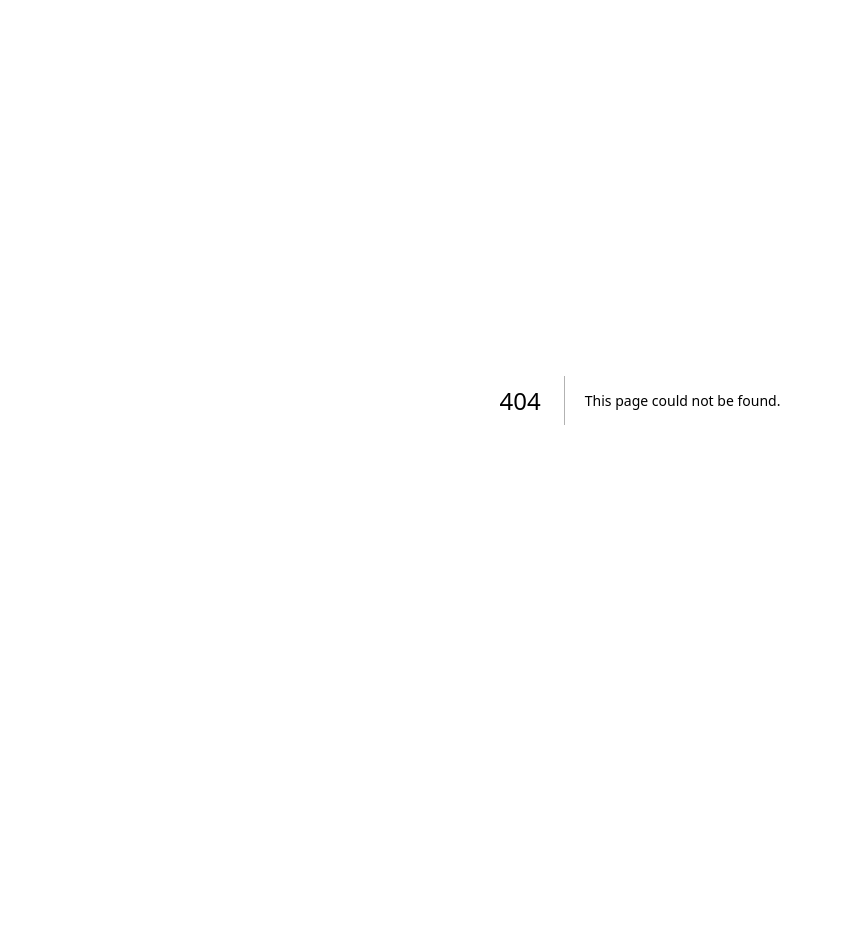
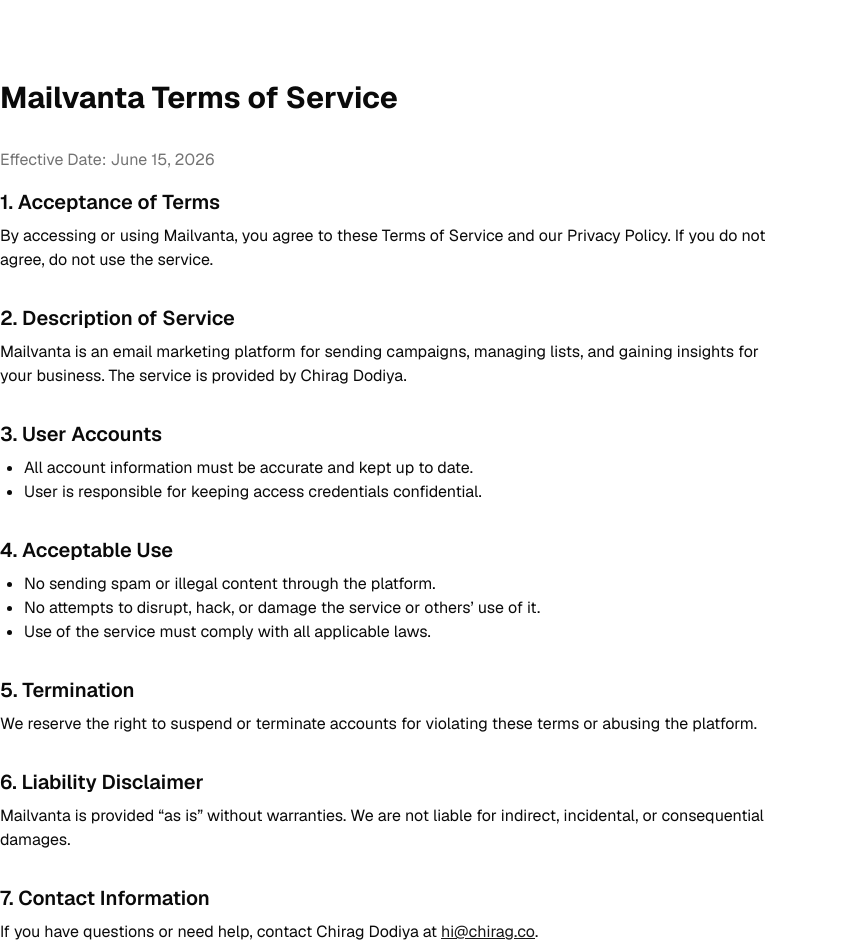
Before and after one commit to chiragbidx/theme-river-lkm, a Next.js app: page /terms in a window 1280 px wide. Before the commit this address had no page. Shown: the top 952 px of the page, without its empty margins (0-843 px from the left). Before the commit the page ends 800 px from the top, so only its background shows below. Built offline with nearby package versions, Linux system fonts and the light colour scheme.

Commit message:
Mailvanta Terms of Service

```diff
--- /dev/null
+++ b/app/terms/page.tsx
@@ -0,0 +1,76 @@
+import React from "react";
+
+export default function TermsOfServicePage() {
+  return (
+    <main className="container max-w-3xl py-20">
+      <h1 className="text-3xl font-bold mb-8">Mailvanta Terms of Service</h1>
+      <p className="mb-4 text-muted-foreground">
+        Effective Date: June 15, 2026
+      </p>
+
+      <section className="mb-8">
+        <h2 className="font-semibold text-xl mb-2">1. Acceptance of Terms</h2>
+        <p>
+          By accessing or using Mailvanta, you agree to these Terms of Service and our Privacy Policy.
+          If you do not agree, do not use the service.
+        </p>
+      </section>
+
+      <section className="mb-8">
+        <h2 className="font-semibold text-xl mb-2">2. Description of Service</h2>
+        <p>
+          Mailvanta is an email marketing platform for sending campaigns, managing lists, and gaining insights for your business. The service is provided by Chirag Dodiya.
+        </p>
+      </section>
+
+      <section className="mb-8">
+        <h2 className="font-semibold text-xl mb-2">3. User Accounts</h2>
+        <ul className="list-disc ml-6">
+          <li>All account information must be accurate and kept up to date.</li>
+          <li>User is responsible for keeping access credentials confidential.</li>
+        </ul>
+      </section>
+
+      <section className="mb-8">
+        <h2 className="font-semibold text-xl mb-2">4. Acceptable Use</h2>
+        <ul className="list-disc ml-6">
+          <li>No sending spam or illegal content through the platform.</li>
+          <li>No attempts to disrupt, hack, or damage the service or others’ use of it.</li>
+          <li>Use of the service must comply with all applicable laws.</li>
+        </ul>
+      </section>
+
+      <section className="mb-8">
+        <h2 className="font-semibold text-xl mb-2">5. Termination</h2>
+        <p>
+          We reserve the right to suspend or terminate accounts for violating these terms or abusing the platform.
+        </p>
+      </section>
+
+      <section className="mb-8">
+        <h2 className="font-semibold text-xl mb-2">6. Liability Disclaimer</h2>
+        <p>
+          Mailvanta is provided “as is” without warranties. We are not liable for indirect, incidental, or consequential damages.
+        </p>
+      </section>
+
+      <section className="mb-8">
+        <h2 className="font-semibold text-xl mb-2">7. Contact Information</h2>
+        <p>
+          If you have questions or need help, contact Chirag Dodiya at <a href="mailto:hi@chirag.co" className="text-primary underline">hi@chirag.co</a>.
+        </p>
+      </section>
+
+      <section className="mb-8">
+        <h2 className="font-semibold text-xl mb-2">8. Changes</h2>
+        <p>
+          We may update these terms when necessary. Material changes will be notified via the website or email.
+        </p>
+      </section>
+
+      <footer className="text-muted-foreground pt-8 border-t mt-16">
+        &copy; 2026 Mailvanta | Owner: Chirag Dodiya (&lt;hi@chirag.co&gt;)
+      </footer>
+    </main>
+  );
+}
```
